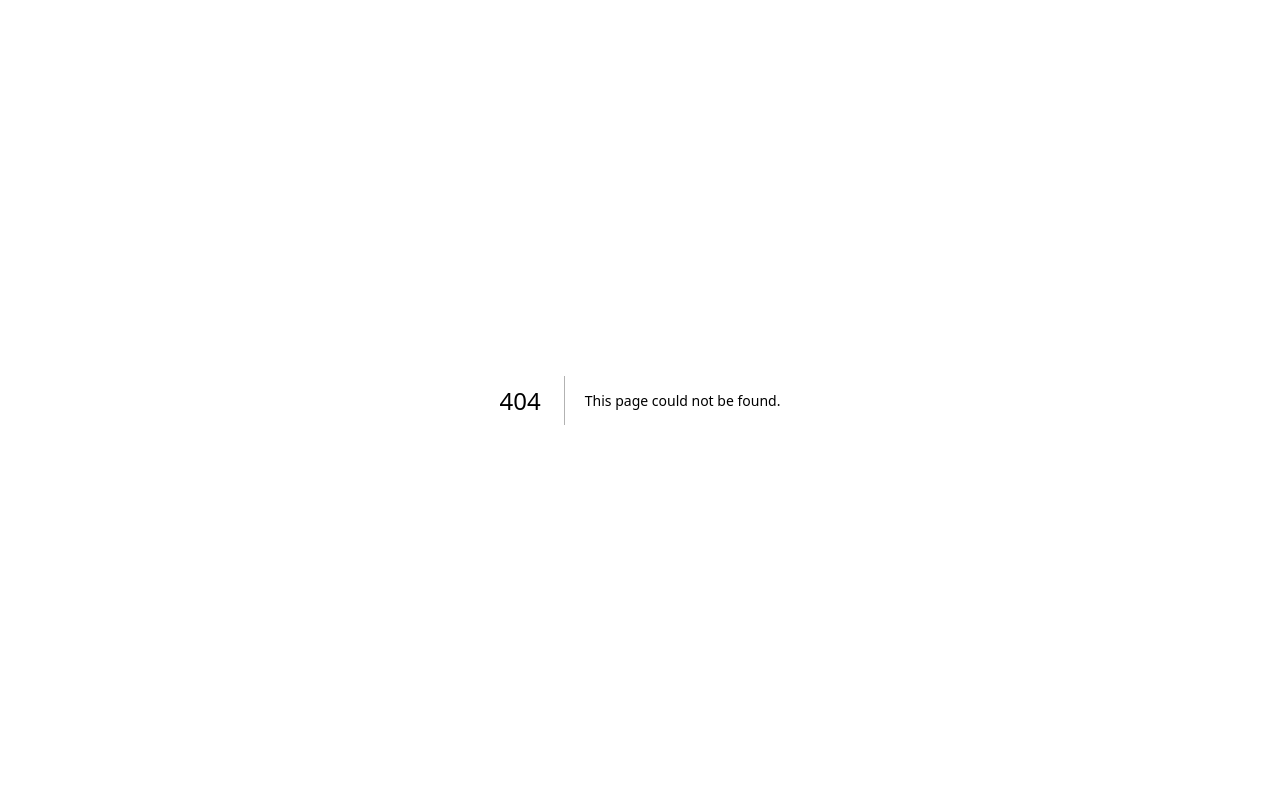
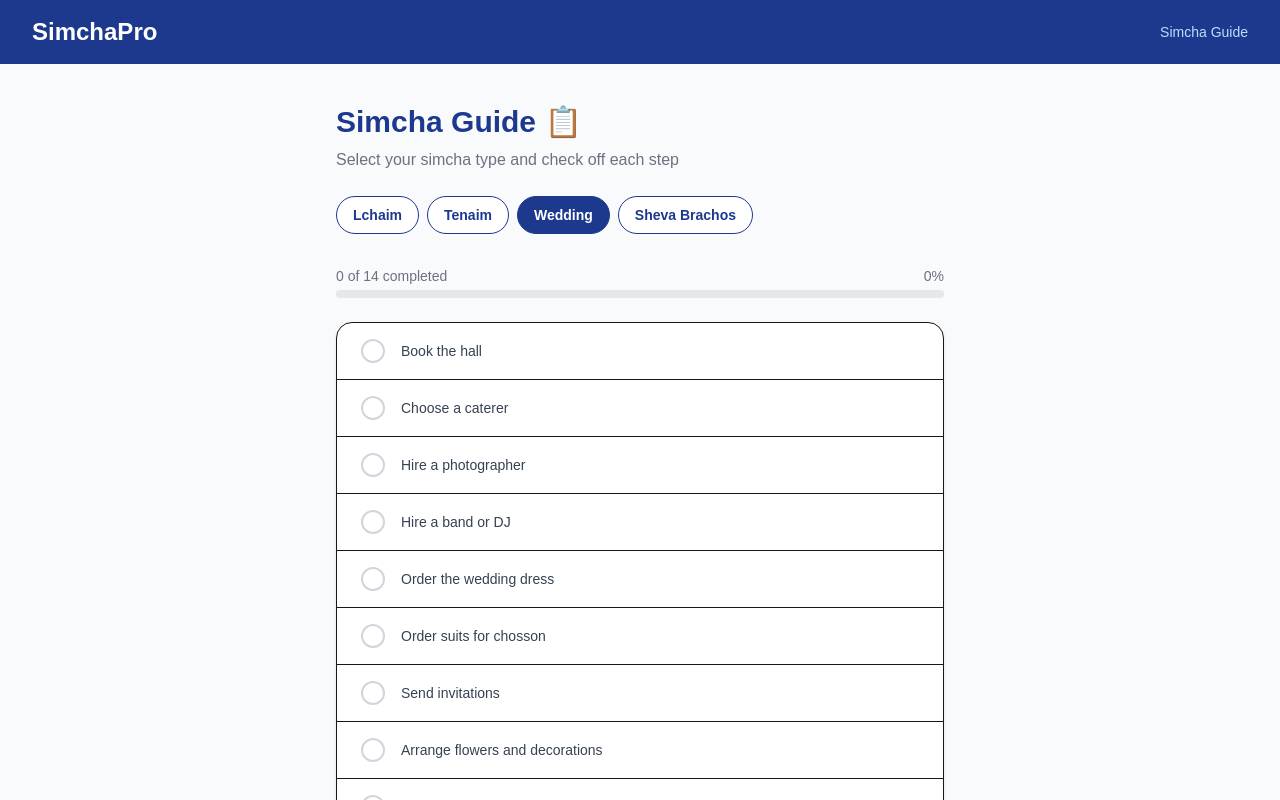
Before and after one commit to mb7184313900/simcha-organizer, a Next.js app: page /guide in a window 1280 px wide. Before the commit this address had no page. Shown: the top 800 px of the page. Built offline with nearby package versions, Linux system fonts and the light colour scheme.

Commit message:
Add Simcha Guide page

```diff
--- /dev/null
+++ b/app/guide/page.jsx
@@ -0,0 +1,113 @@
+'use client'
+
+import { useState } from 'react'
+import { useRouter } from 'next/navigation'
+
+const guides = {
+  Lchaim: [
+    'Choose a date and venue',
+    'Create a guest list',
+    'Arrange catering or food',
+    'Organize music or entertainment',
+    'Send invitations',
+    'Arrange seating',
+    'Prepare vort speech',
+    'Coordinate with both families',
+  ],
+  Tenaim: [
+    'Set the date with both families',
+    'Choose a rav to officiate',
+    'Write up the tenaim document',
+    'Arrange a small seudah',
+    'Break a plate ceremony',
+    'Invite close family',
+    'Coordinate with mesader kiddushin',
+  ],
+  Wedding: [
+    'Book the hall',
+    'Choose a caterer',
+    'Hire a photographer',
+    'Hire a band or DJ',
+    'Order the wedding dress',
+    'Order suits for chosson',
+    'Send invitations',
+    'Arrange flowers and decorations',
+    'Book hair and makeup',
+    'Arrange transportation',
+    'Prepare ketubah',
+    'Choose mesader kiddushin',
+    'Plan the badeken',
+    'Arrange sheva brachos schedule',
+  ],
+  'Sheva Brachos': [
+    'Set dates for all 7 nights',
+    'Assign hosts for each night',
+    'Coordinate guest lists',
+    'Arrange transportation for chosson and kallah',
+    'Prepare divrei Torah schedule',
+    'Confirm minyan for bentching',
+  ],
+}
+
+export default function Guide() {
+  const [selected, setSelected] = useState('Wedding')
+  const [checked, setChecked] = useState({})
+  const router = useRouter()
+
+  const toggle = (item) => {
+    setChecked(prev => ({ ...prev, [item]: !prev[item] }))
+  }
+
+  const items = guides[selected]
+  const done = items.filter(i => checked[i]).length
+
+  return (
+    <div className="min-h-screen bg-gray-50">
+      <div className="bg-blue-900 text-white px-8 py-4 flex justify-between items-center">
+        <h1 className="text-2xl font-bold cursor-pointer" onClick={() => router.push('/dashboard')}>SimchaPro</h1>
+        <span className="text-blue-200 text-sm">Simcha Guide</span>
+      </div>
+
+      <div className="max-w-2xl mx-auto px-8 py-10">
+        <h2 className="text-3xl font-bold text-blue-900 mb-2">Simcha Guide 📋</h2>
+        <p className="text-gray-500 mb-6">Select your simcha type and check off each step</p>
+
+        {/* Tabs */}
+        <div className="flex gap-2 mb-8 flex-wrap">
+          {Object.keys(guides).map(type => (
+            <button
+              key={type}
+              onClick={() => { setSelected(type); setChecked({}) }}
+              className={`px-4 py-2 rounded-full text-sm font-semibold border transition-all ${selected === type ? 'bg-blue-900 text-white border-blue-900' : 'bg-white text-blue-900 border-blue-900 hover:bg-blue-50'}`}
+            >
+              {type}
+            </button>
+          ))}
+        </div>
+
+        {/* Progress */}
+        <div className="mb-6">
+          <div className="flex justify-between text-sm text-gray-500 mb-1">
+            <span>{done} of {items.length} completed</span>
+            <span>{Math.round((done / items.length) * 100)}%</span>
+          </div>
+          <div className="w-full bg-gray-200 rounded-full h-2">
+            <div className="bg-blue-900 h-2 rounded-full transition-all" style={{ width: `${(done / items.length) * 100}%` }}></div>
+          </div>
+        </div>
+
+        {/* Checklist */}
+        <div className="bg-white rounded-2xl border shadow-sm divide-y">
+          {items.map(item => (
+            <div key={item} onClick={() => toggle(item)} className="flex items-center gap-4 px-6 py-4 cursor-pointer hover:bg-gray-50">
+              <div className={`w-6 h-6 rounded-full border-2 flex items-center justify-center flex-shrink-0 transition-all ${checked[item] ? 'bg-blue-900 border-blue-900' : 'border-gray-300'}`}>
+                {checked[item] && <span className="text-white text-xs">✓</span>}
+              </div>
+              <span className={`text-sm ${checked[item] ? 'line-through text-gray-400' : 'text-gray-700'}`}>{item}</span>
+            </div>
+          ))}
+        </div>
+      </div>
+    </div>
+  )
+}
```
